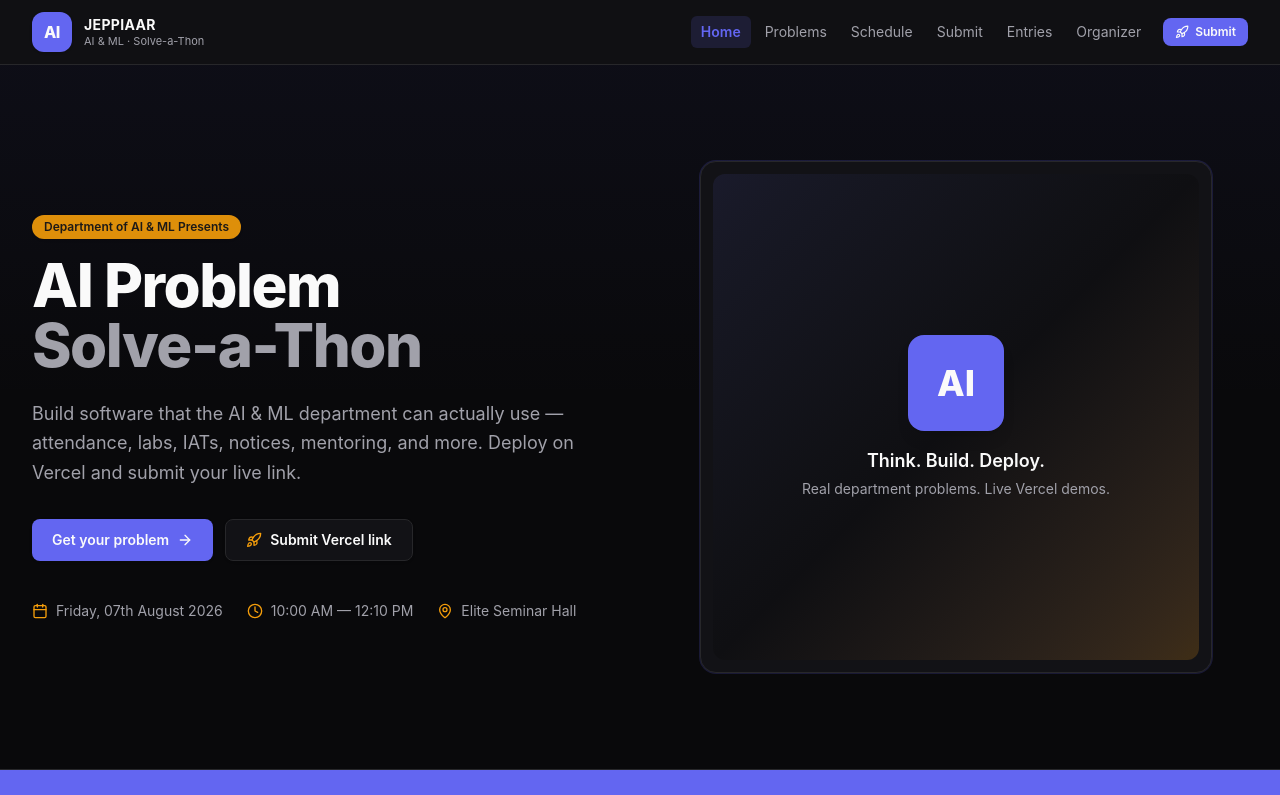
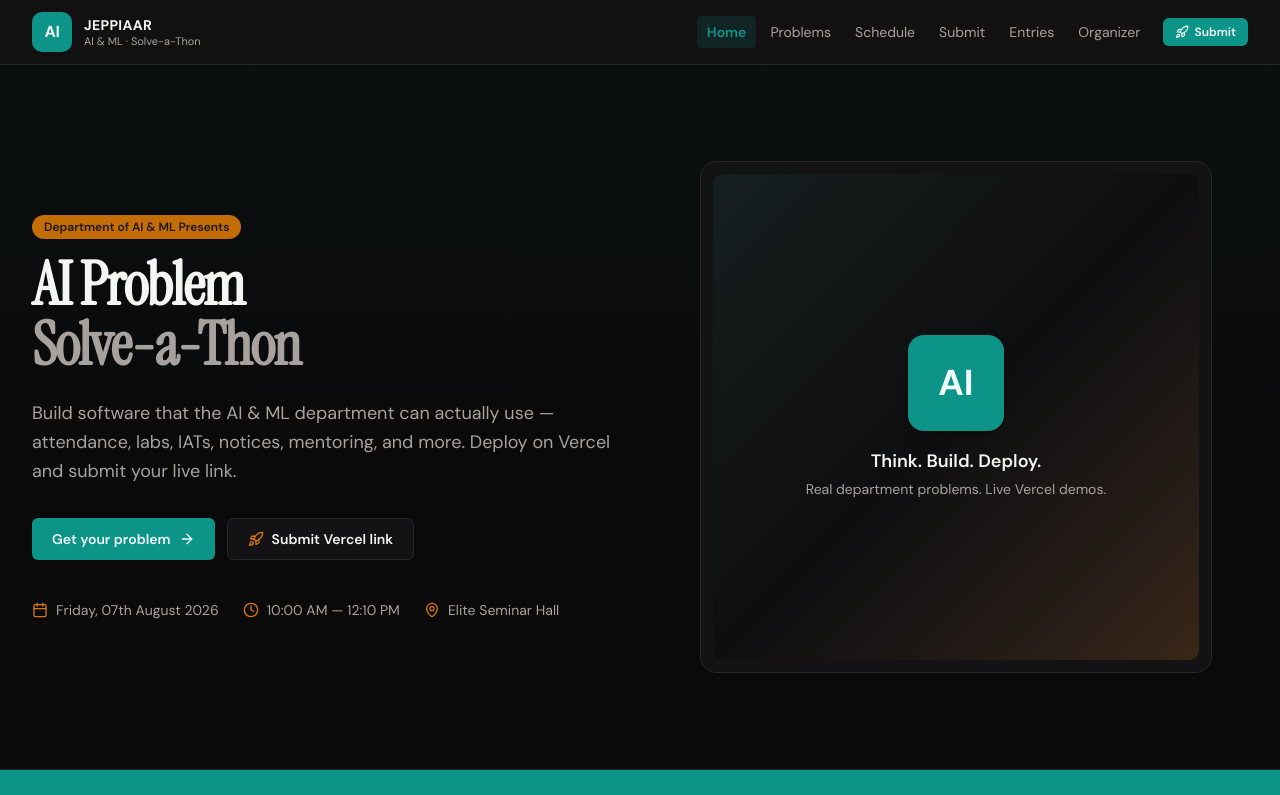
Before and after one commit to sairambn/AI-Competition, a React (Vite) app: page / in a window 1280 px wide. Shown: the top 795 px of the page. Built offline with nearby package versions, Linux system fonts and the light colour scheme.

Commit message:
Anti-slop design pass: distinctive type, grounded palette, less default SaaS chrome

```diff
--- a/src/index.css
+++ b/src/index.css
@@ -35,50 +35,47 @@
 }
 
 /*
-  Professional dark system
-  Designed for clarity, hierarchy, and long sessions.
-  No neon. No glow-for-glow's-sake.
+  Event tool aesthetic — not a SaaS landing page.
+  Avoids the common AI defaults: Inter, indigo gradients,
+  three identical icon cards, glassmorphism, neon glows.
 */
 :root {
-  --radius: 0.5rem;
+  --radius: 0.375rem;
 
-  /* Base surfaces */
-  --background: #09090b;          /* zinc-950 */
-  --foreground: #fafafa;          /* zinc-50 */
+  --background: #0a0a0b;
+  --foreground: #f5f5f4;
 
-  --card: #121216;
-  --card-foreground: #fafafa;
+  --card: #131315;
+  --card-foreground: #f5f5f4;
 
-  /* Primary — confident indigo */
-  --primary: #6366f1;             /* indigo-500 */
-  --primary-foreground: #fafafa;
+  /* Grounded teal — institutional, not indigo/purple */
+  --primary: #0d9488;
+  --primary-foreground: #f0fdfa;
 
-  --secondary: #1c1c22;
-  --secondary-foreground: #e4e4e7;
+  --secondary: #1a1a1d;
+  --secondary-foreground: #e7e5e4;
 
-  --muted: #18181b;
-  --muted-foreground: #a1a1aa;    /* zinc-400 */
+  --muted: #161618;
+  --muted-foreground: #a8a29e;
 
-  /* Accent — warm amber for energy without neon */
-  --accent: #f59e0b;              /* amber-500 */
+  /* Warm accent for time/urgency */
+  --accent: #d97706;
   --accent-foreground: #1c1917;
 
-  --destructive: #ef4444;
+  --destructive: #dc2626;
 
-  --border: #27272a;              /* zinc-800 */
-  --input: #18181b;
-  --ring: #6366f1;
+  --border: #26262b;
+  --input: #161618;
+  --ring: #0d9488;
 
-  /* Legacy tokens mapped to the new system */
-  --gold: #f59e0b;                /* used for small highlights / icons */
-  --olive: #a1a1aa;               /* secondary labels */
-  --parchment: #0f0f12;
+  --gold: #d97706;
+  --olive: #a8a29e;
+  --parchment: #0e0e10;
 
-  /* Difficulty — calm, readable, not neon */
   --easy: #052e16;
   --easy-foreground: #86efac;
 
-  --medium: #172554;
+  --medium: #1e3a5f;
   --medium-foreground: #93c5fd;
 
   --hard: #422006;
@@ -100,8 +97,9 @@
   body {
     background-color: var(--color-background);
     color: var(--color-foreground);
-    font-family: "Inter", system-ui, -apple-system, BlinkMacSystemFont, "Segoe UI",
-      sans-serif;
+    font-family: "DM Sans", system-ui, -apple-system, BlinkMacSystemFont,
+      "Segoe UI", sans-serif;
+    font-feature-settings: "ss01" on, "ss02" on;
     -webkit-font-smoothing: antialiased;
     -moz-osx-font-smoothing: grayscale;
   }
@@ -112,13 +110,14 @@
   h4,
   h5,
   h6 {
-    font-weight: 650;
-    letter-spacing: -0.025em;
+    font-family: "Instrument Serif", Georgia, "Times New Roman", serif;
+    font-weight: 400;
+    letter-spacing: -0.01em;
     color: var(--color-foreground);
   }
 
   ::selection {
-    background: color-mix(in srgb, var(--primary) 28%, transparent);
+    background: color-mix(in srgb, var(--primary) 30%, transparent);
     color: var(--foreground);
   }
 }
@@ -136,13 +135,15 @@
   .text-olive {
     color: var(--color-olive);
   }
+  .font-display {
+    font-family: "Instrument Serif", Georgia, serif;
+  }
 }
 
-/* Motion — short, purposeful */
 @keyframes fade-up {
   from {
     opacity: 0;
-    transform: translateY(10px);
+    transform: translateY(8px);
   }
   to {
     opacity: 1;
@@ -150,31 +151,10 @@
   }
 }
 
-@keyframes scale-in {
-  from {
-    opacity: 0;
-    transform: scale(0.985);
-  }
-  to {
-    opacity: 1;
-    transform: scale(1);
-  }
-}
-
-@keyframes float {
-  0%,
-  100% {
-    transform: translateY(0);
-  }
-  50% {
-    transform: translateY(-5px);
-  }
-}
-
 @keyframes result-pop {
   0% {
     opacity: 0;
-    transform: translateY(6px);
+    transform: translateY(4px);
   }
   100% {
     opacity: 1;
@@ -183,91 +163,90 @@
 }
 
 .animate-fade-up {
-  animation: fade-up 0.4s ease-out both;
+  animation: fade-up 0.35s ease-out both;
 }
 .animate-scale-in {
-  animation: scale-in 0.35s ease-out both;
+  animation: fade-up 0.3s ease-out both;
 }
 .animate-float {
-  animation: float 6s ease-in-out infinite;
+  /* intentionally disabled — floating logos are a common AI tell */
+  animation: none;
 }
 .animate-result {
-  animation: result-pop 0.35s ease-out both;
+  animation: result-pop 0.3s ease-out both;
 }
 .delay-100 {
-  animation-delay: 0.07s;
+  animation-delay: 0.06s;
 }
 .delay-200 {
-  animation-delay: 0.12s;
+  animation-delay: 0.1s;
 }
 
-/* Subtle top wash — restrained */
 .hero-glow {
   background: linear-gradient(
     180deg,
-    color-mix(in srgb, var(--primary) 5%, transparent) 0%,
-    transparent 48%
+    color-mix(in srgb, var(--primary) 4%, transparent) 0%,
+    transparent 50%
   );
 }
 
-/* Thin border only — no outer glow */
 .hero-card-glow {
-  box-shadow: 0 0 0 1px color-mix(in srgb, var(--primary) 18%, transparent);
+  box-shadow: none;
+  border-color: var(--border);
 }
 
 .card-lift {
-  transition: border-color 0.18s ease, background-color 0.18s ease,
-    transform 0.18s ease;
+  transition: border-color 0.15s ease, background-color 0.15s ease;
 }
 .card-lift:hover {
-  border-color: color-mix(in srgb, var(--primary) 32%, var(--border));
-  background-color: color-mix(in srgb, var(--card) 94%, var(--primary));
+  border-color: color-mix(in srgb, var(--primary) 28%, var(--border));
+  background-color: color-mix(in srgb, var(--card) 96%, var(--primary));
 }
 
 .btn-shine {
-  position: relative;
-  transition: filter 0.15s ease, background-color 0.15s ease;
+  transition: background-color 0.15s ease, opacity 0.15s ease;
 }
 .btn-shine:hover {
-  filter: brightness(1.05);
+  filter: none;
+  opacity: 0.92;
 }
 
 .stagger > * {
-  animation: fade-up 0.35s ease-out both;
+  animation: fade-up 0.3s ease-out both;
 }
 .stagger > *:nth-child(1) {
-  animation-delay: 0.03s;
+  animation-delay: 0.02s;
 }
 .stagger > *:nth-child(2) {
+  animation-delay: 0.04s;
+}
+.stagger > *:nth-child(3) {
   animation-delay: 0.06s;
 }
-.stagger > *:nth-child(3) {
-  animation-delay: 0.09s;
+.stagger > *:nth-child(4) {
+  animation-delay: 0.08s;
 }
-.stagger > *:nth-child(4) {
+.stagger > *:nth-child(5) {
+  animation-delay: 0.1s;
+}
+.stagger > *:nth-child(6) {
   animation-delay: 0.12s;
 }
-.stagger > *:nth-child(5) {
-  animation-delay: 0.15s;
+.stagger > *:nth-child(7) {
+  animation-delay: 0.14s;
 }
-.stagger > *:nth-child(6) {
+.stagger > *:nth-child(8) {
+  animation-delay: 0.16s;
+}
+.stagger > *:nth-child(9) {
   animation-delay: 0.18s;
 }
-.stagger > *:nth-child(7) {
-  animation-delay: 0.21s;
+.stagger > *:nth-child(10) {
+  animation-delay: 0.2s;
 }
-.stagger > *:nth-child(8) {
+.stagger > *:nth-child(11) {
+  animation-delay: 0.22s;
+}
+.stagger > *:nth-child(12) {
   animation-delay: 0.24s;
 }
-.stagger > *:nth-child(9) {
-  animation-delay: 0.27s;
-}
-.stagger > *:nth-child(10) {
-  animation-delay: 0.3s;
-}
-.stagger > *:nth-child(11) {
-  animation-delay: 0.33s;
-}
-.stagger > *:nth-child(12) {
-  animation-delay: 0.36s;
-}
```
